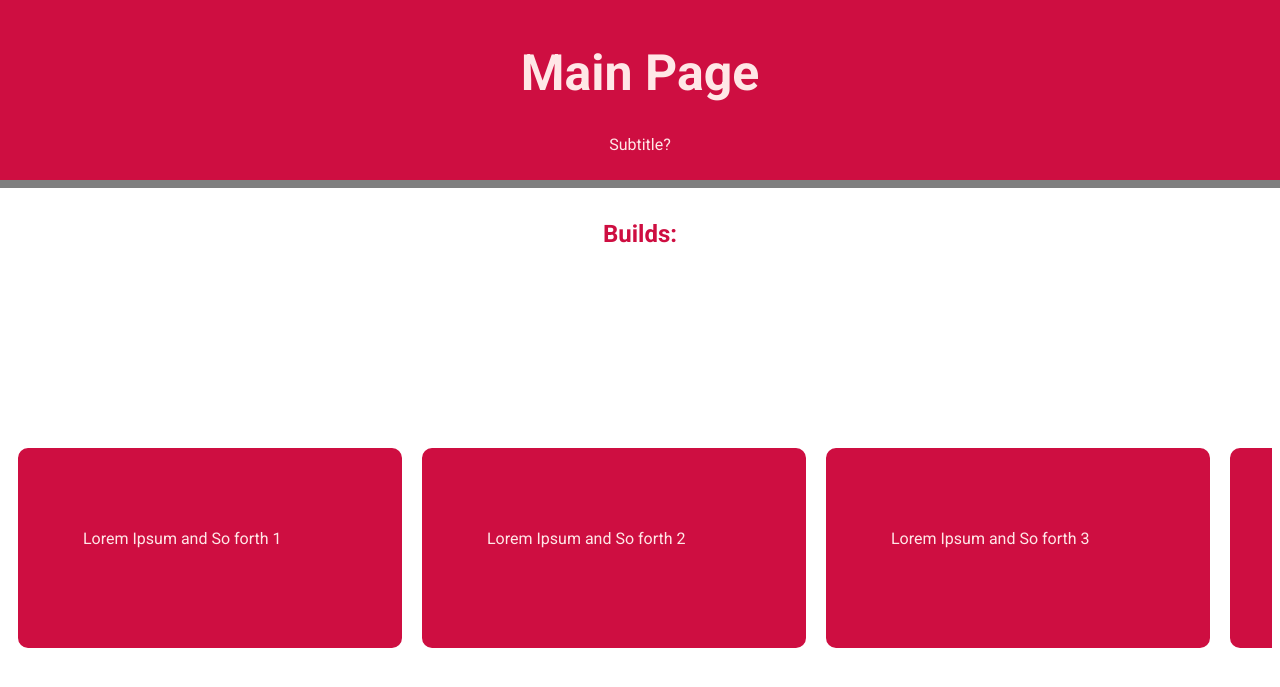
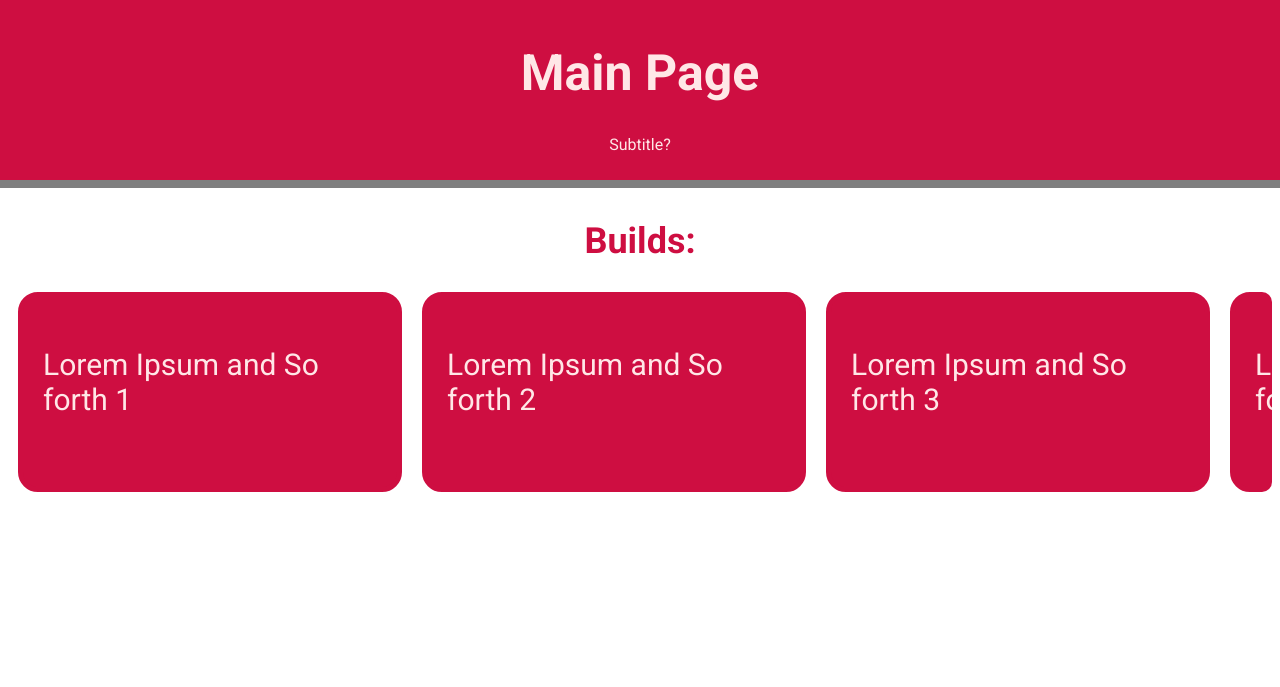
Before and after one commit to Ocisor/Coding, a PHP site: page /base.html in a window 1280 px wide. Shown: the top 687 px of the page. Run offline with PHP 8.4, Linux system fonts and the light colour scheme.

Commit message:
more CHANGES :D

```diff
--- a/Personal Coding/Websites/TheFinalsStrats/base.html
+++ b/Personal Coding/Websites/TheFinalsStrats/base.html
@@ -13,7 +13,7 @@
         <p>Subtitle?</p>
     </div>
     <div class="bannerShadow"></div>
-    <div><h2>Builds:</h2></div>
+    <div class="subtitleBelowBanner"><h2>Builds:</h2></div>
     <div class="flex-container">
         <div class ="box"><p>Lorem Ipsum and So forth 1</p></div>
         <div class ="box"><p>Lorem Ipsum and So forth 2</p></div>
--- a/Personal Coding/Websites/TheFinalsStrats/styles.css
+++ b/Personal Coding/Websites/TheFinalsStrats/styles.css
@@ -6,7 +6,7 @@ h1 {
     font-size : 50px
 }
 
-h2 {
+.subtitleBelowBanner {
     text-align: center; /* Centers the title text horizontally */
     margin-top: 220px; /* Adjust as needed to position below the banner */
     font-size: 24px; /* Title font size */
@@ -42,20 +42,21 @@ h2 {
 }
 
 .box {
-
+    font-size: 30px;
     color: #ffe7e7;
     min-width: 30vw;
     min-height: 200px;
-    border: 15px solid rgb(206, 14, 65);
-    padding: 50px;
+    border: 5px solid rgb(206, 14, 65);
+    padding: 20px;
     margin: 10px;
     background-color: rgb(206, 14, 65);
     box-sizing: border-box;
-    border-radius: 10px;
+    border-radius: 20px;
+
 }
 
 .flex-container {
-    margin-top: 200px;
+    margin-top: 0px;
     display: flex;
     flex-direction: row;
     height: 200px;
@@ -64,6 +65,7 @@ h2 {
     overflow-y: hidden;
     padding: 0px;
     scrollbar-width: none;
+    border-radius: 10px;
 }
 .flex-container::-webkit-scrollbar {
     display: none;
```
